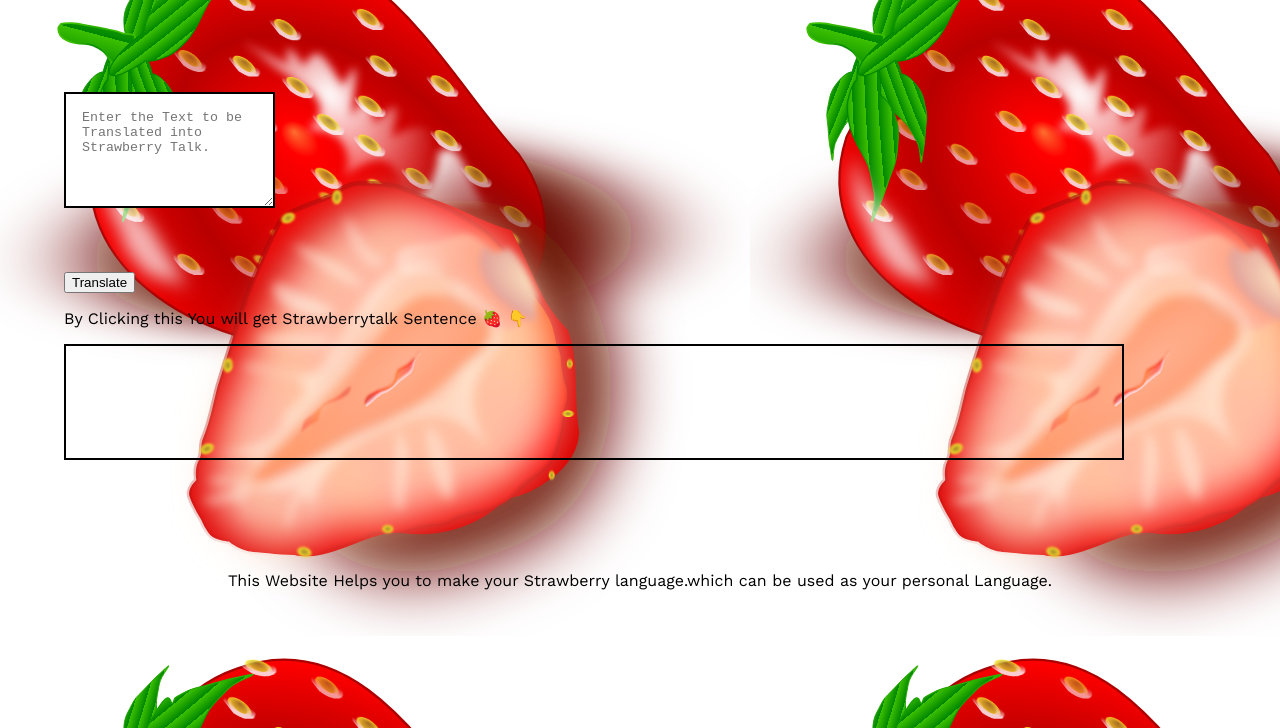
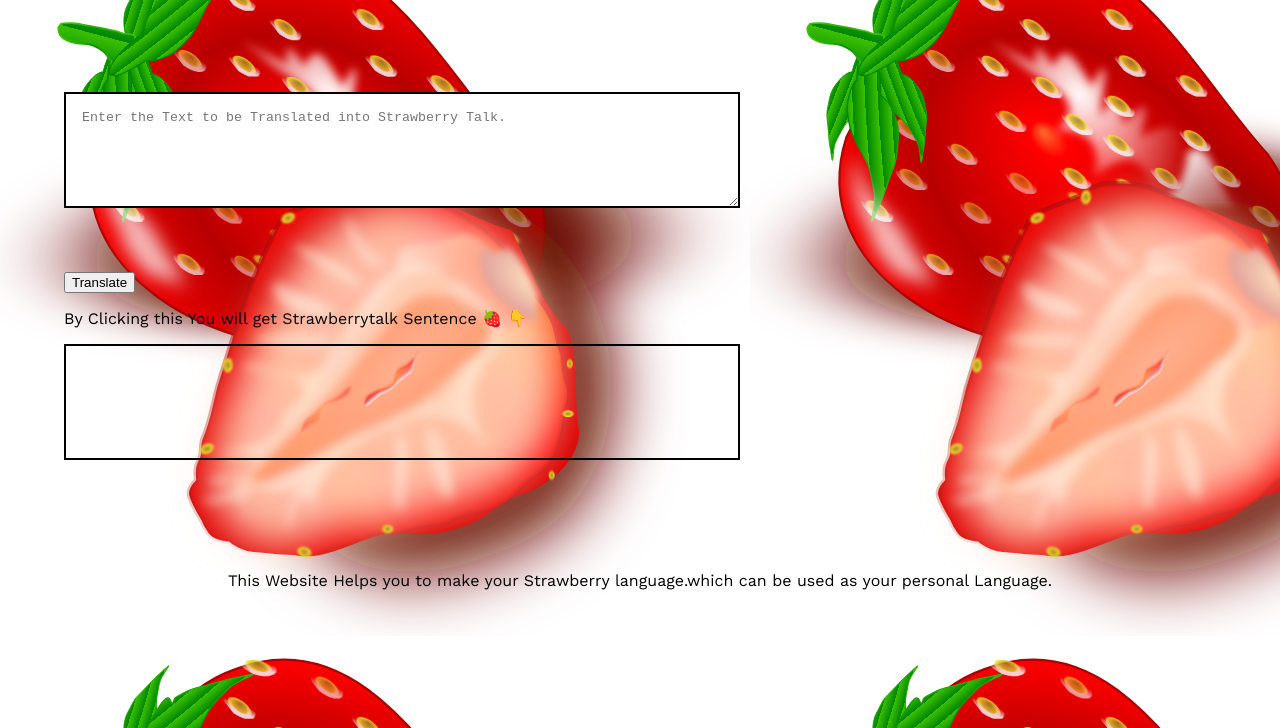
Before and after one commit to Shazeb16180/StrawberryTalk, a plain HTML site: page index.html in a window 1280 px wide. Shown: the part 72-800 px from the top of the page. Drawn offline with nearby package versions, Linux system fonts and the light colour scheme.

Commit message:
Update stylish.css

```diff
--- a/stylish.css
+++ b/stylish.css
@@ -14,11 +14,10 @@ header,footer{
     align-items: center;
 }
 #txtarea,#output{
-   max-width: 80%;
+    width: 50%;
     height:10vh;
     display: block;
     margin:4rem;
-    margin-right: 5rem;
     padding:1rem;
     border: 2px solid black;
 }
```
